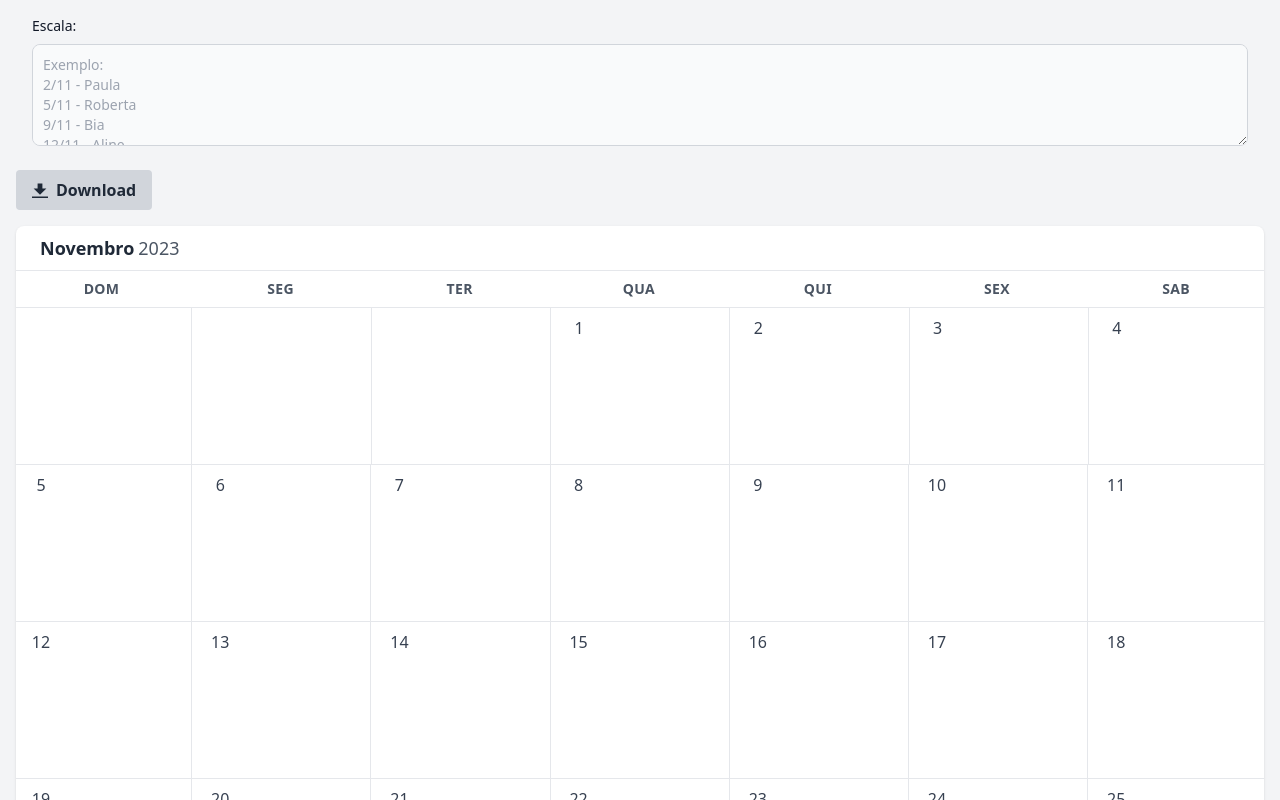
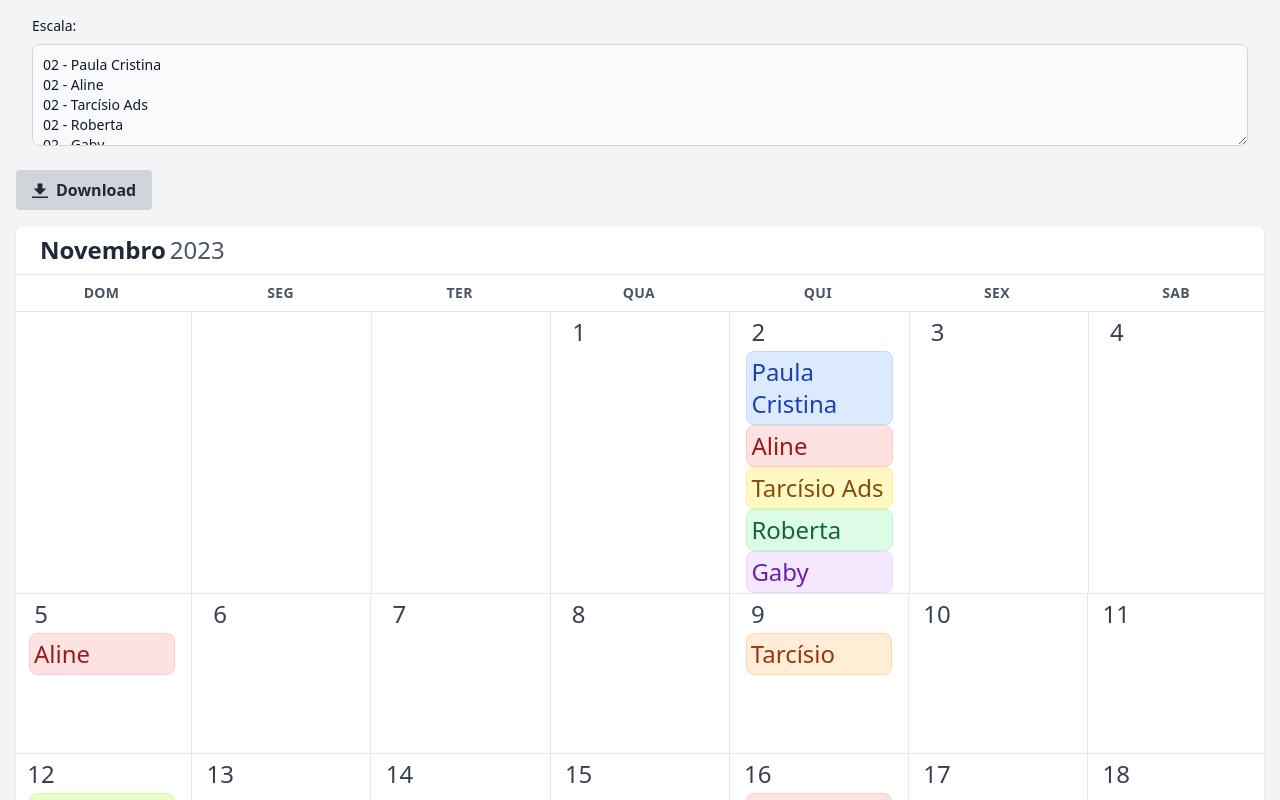
Before and after one commit to tarcisioads/calendario_escala, a Nuxt app: page / in a window 1280 px wide. Shown: the top 800 px of the page. Built offline with nearby package versions, Linux system fonts and the light colour scheme.

Commit message:
change calendar text-font to 2xl

```diff
--- a/app.vue
+++ b/app.vue
@@ -6,8 +6,8 @@ useSeoMeta({
   description: 'App para exibir escala no calendario.'
 })
 
-// const data = ref('02 - Paula Cristina\n02 - Aline\n02 - Tarcísio Ads\n02 - Roberta\n02 - Gaby\n05 - Aline\n09 - Tarcísio\n12 - Paula\n16 - Aline\n19 - Paula\n23 - Tarcísio\n26 - Gaby\n30 -  Aline');
-const data = ref('');
+const data = ref('02 - Paula Cristina\n02 - Aline\n02 - Tarcísio Ads\n02 - Roberta\n02 - Gaby\n05 - Aline\n09 - Tarcísio\n12 - Paula\n16 - Aline\n19 - Paula\n23 - Tarcísio\n26 - Gaby\n30 -  Aline');
+// const data = ref('');
 
 function handleChange(value) {
   data.value = value
--- a/components/Calendar.vue
+++ b/components/Calendar.vue
@@ -127,15 +127,15 @@ function mountObject() {
 
     <div class="flex items-center justify-between py-2 px-6">
       <div>
-        <span class="text-lg font-bold text-gray-800">{{ MONTHS_NAMES[currentMonth - 1] }}</span>
-        <span class="ml-1 text-lg text-gray-600 font-normal">{{ currentYear }}</span>
+        <span class="text-2xl font-bold text-gray-800">{{ MONTHS_NAMES[currentMonth - 1] }}</span>
+        <span class="ml-1 text-2xl text-gray-600 font-normal">{{ currentYear }}</span>
       </div>
     </div>
 
     <div class="-mx-1 -mb-1">
       <div class="flex flex-wrap">
         <div v-for="day in DAYS" style="width: 14.26%" class="px-2 py-2 border-t">
-          <div class="text-gray-600 text-sm uppercase tracking-wide font-bold text-center">{{ day }}</div>
+          <div class="text-2xl text-gray-600 text-sm uppercase tracking-wide font-bold text-center">{{ day }}</div>
         </div>
       </div>
 
@@ -145,7 +145,7 @@ function mountObject() {
         <div v-for="(date, dateIndex) in no_of_days" style="width: 14.28%;"
           class="px-4 pt-2 border-r border-b relative">
           <div
-            class="inline-flex w-6 h-6 items-center justify-center cursor-pointer text-center leading-none rounded-full transition ease-in-out duration-100 text-gray-700 hover:bg-blue-200">
+            class="inline-flex text-2xl w-6 h-6 items-center justify-center cursor-pointer text-center leading-none rounded-full transition ease-in-out duration-100 text-gray-700 hover:bg-blue-200">
             {{ date.day }}</div>
           <div style="min-height: 120px;" class="overflow-y-auto mt-1 flex flex-col flex-wrap">
 
@@ -168,7 +168,7 @@ function mountObject() {
                 'border-teal-200 text-teal-800 bg-teal-100': event.event_theme === 15,
               }">
                 <!-- <p class="grow text-md truncate leading-tight">{{ event.event_title }}</p> -->
-                <p class="">{{ event.event_title }}</p>
+                <p class="text-2xl">{{ event.event_title }}</p>
               </div>
             </div>
           </div>
```
